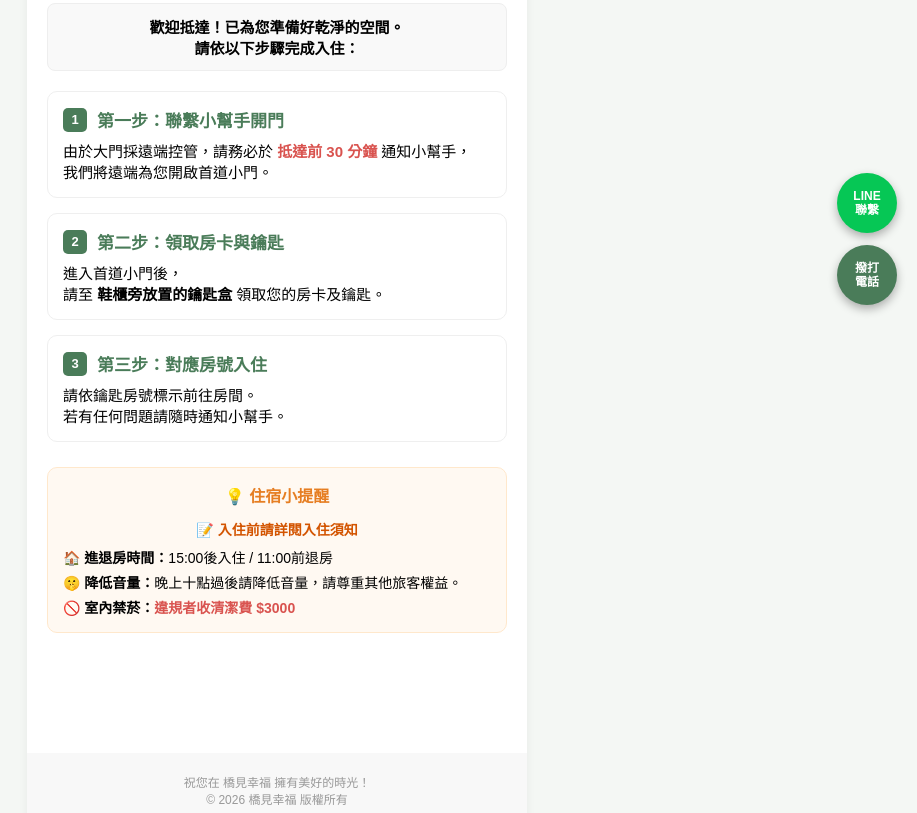
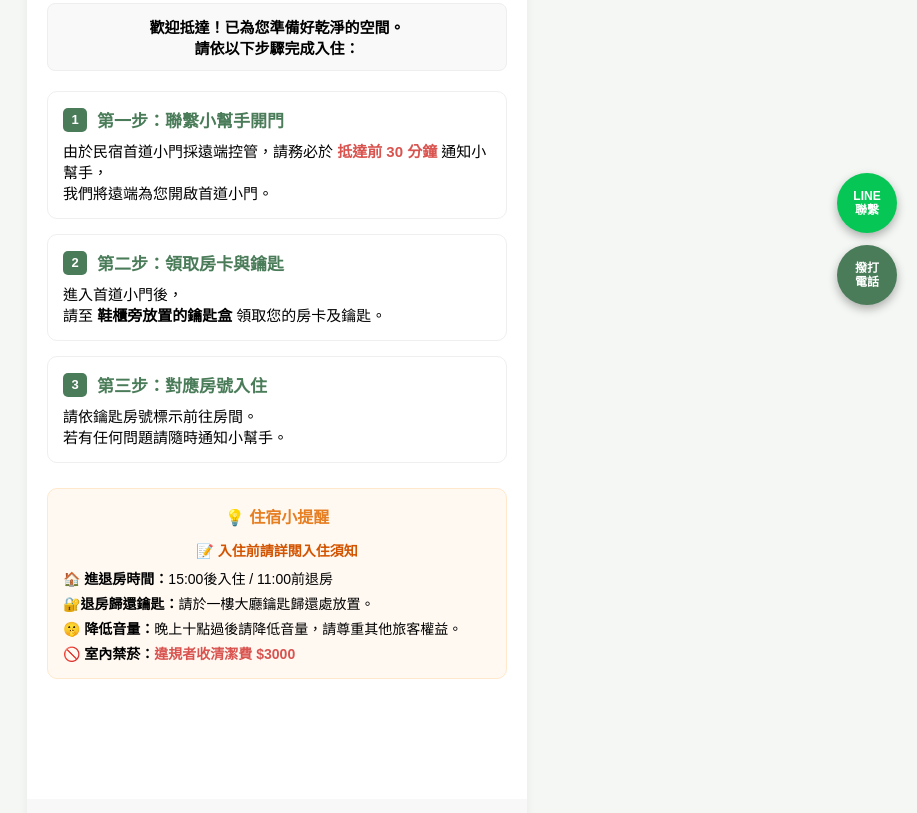
Before and after one commit to ivy8342182-cmyk/happybrige107, a plain HTML site: page index.html in a window 1280 px wide. Shown: the part 470-1283 px from the top of the page, without its empty margins (363-1280 px from the left). Drawn offline with Linux system fonts and the light colour scheme.

Commit message:
Revise index.html for self check-in guide
Updated the HTML structure and content for the self check-in guide.

```diff
--- a/index.html
+++ b/index.html
@@ -173,7 +173,7 @@
 
         <div class="step-card">
             <div class="step-title"><span class="step-number">1</span> 第一步：聯繫小幫手開門</div>
-            <div style="font-size:15px;">由於大門採遠端控管，請務必於 <span class="important">抵達前 30 分鐘</span> 通知小幫手，<br>我們將遠端為您開啟首道小門。</div>
+            <div style="font-size:15px;">由於民宿首道小門採遠端控管，請務必於 <span class="important">抵達前 30 分鐘</span> 通知小幫手，<br>我們將遠端為您開啟首道小門。</div>
         </div>
 
         <div class="step-card">
@@ -190,6 +190,8 @@
             <div class="notice-title">💡 住宿小提醒</div>
             <div style="font-size:14px; margin-bottom:8px; color: #d35400; text-align: center; font-weight: bold;">📝 入住前請詳閱入住須知</div>
             <div style="font-size:14px; margin-bottom:5px;">🏠 <strong>進退房時間：</strong>15:00後入住 / 11:00前退房</div>
+            <div style="font-size:14px; margin-bottom:5px;">🔐<strong>退房歸還鑰匙：</strong>請於一樓大廳鑰匙歸還處放置。
+            </strong></div>
             <div style="font-size:14px; margin-bottom:5px;">🤫 <strong>降低音量：</strong>晚上十點過後請降低音量，請尊重其他旅客權益。</div>
             <div style="font-size:14px;">🚫 <strong>室內禁菸：</strong><span class="important">違規者收清潔費 $3000</span></div>
         </div>
@@ -207,4 +209,5 @@
 </div>
 
 </body>
+
 </html>
```
